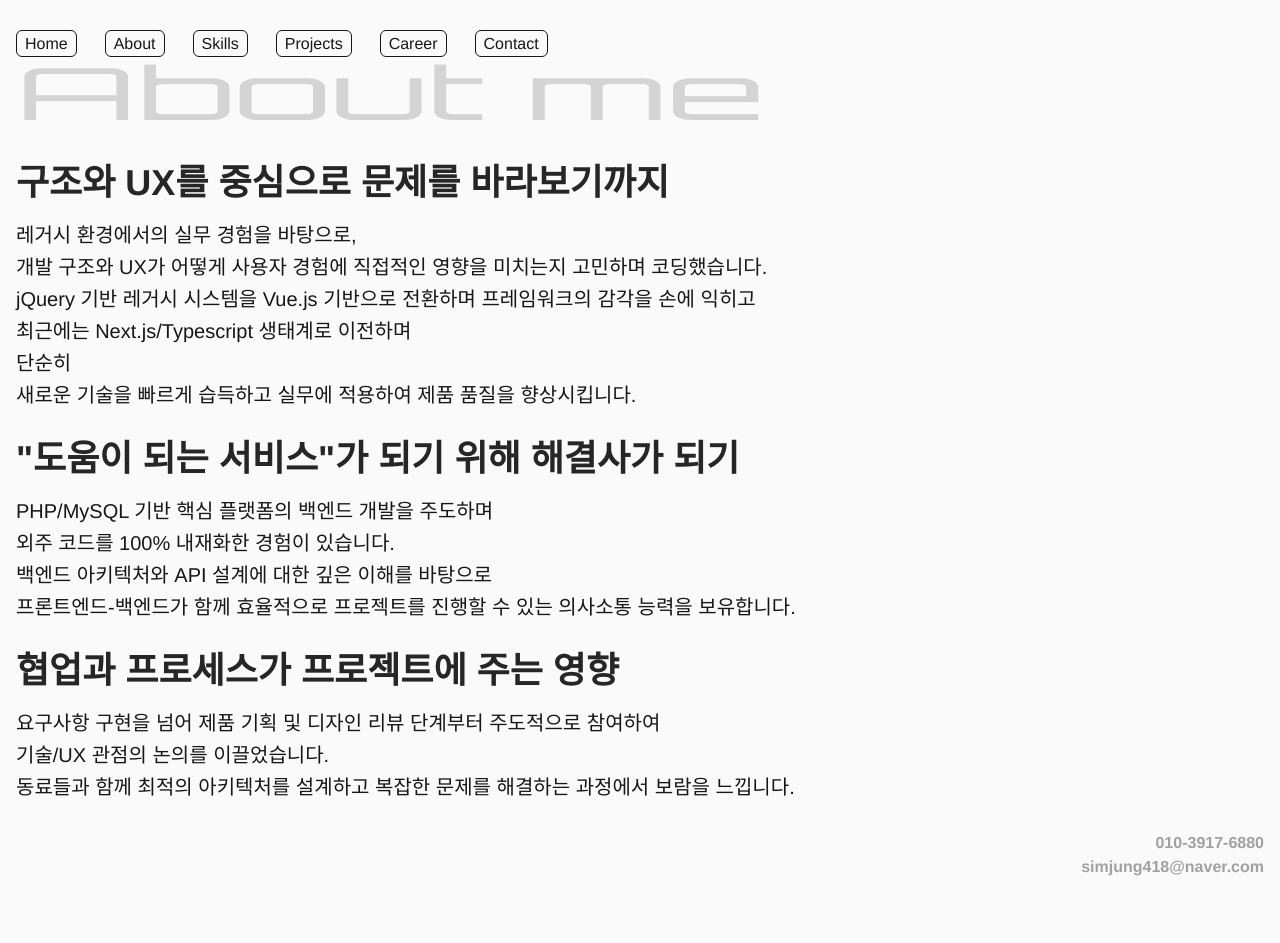
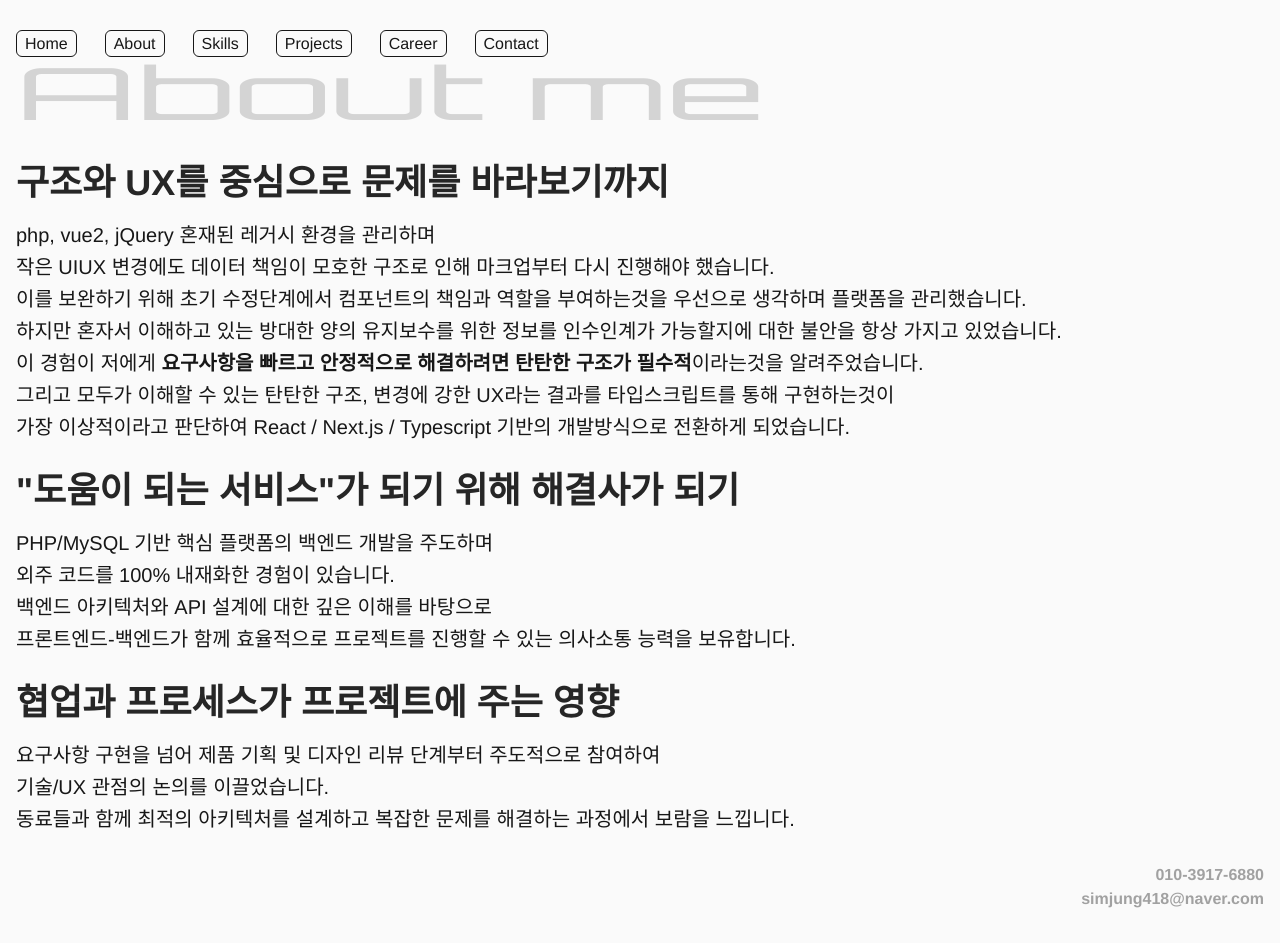
Before and after one commit to simjung418/portfolio-2025, a Next.js app: page /about in a window 1280 px wide. Shown: the top 943 px of the page. Before the commit the page ends 911 px from the top, so only its background shows below. Built offline with nearby package versions, Linux system fonts and the light colour scheme.

Commit message:
docs: about 섹션 1 텍스트 완성

```diff
--- a/app/about/page.tsx
+++ b/app/about/page.tsx
@@ -14,12 +14,13 @@ export default function AboutPage() {
           <dl>
             <dt>구조와 UX를 중심으로 문제를 바라보기까지</dt>
             <dd>
-              <p>레거시 환경에서의 실무 경험을 바탕으로,</p>
-              <p>개발 구조와 UX가 어떻게 사용자 경험에 직접적인 영향을 미치는지 고민하며 코딩했습니다.</p>
-              <p>jQuery 기반 레거시 시스템을 Vue.js 기반으로 전환하며 프레임워크의 감각을 손에 익히고</p>
-              <p>최근에는 Next.js/Typescript 생태계로 이전하며</p>
-              <p>단순히 </p>
-              <p>새로운 기술을 빠르게 습득하고 실무에 적용하여 제품 품질을 향상시킵니다.</p>
+              <p>php, vue2, jQuery 혼재된 레거시 환경을 관리하며</p>
+              <p>작은 UIUX 변경에도 데이터 책임이 모호한 구조로 인해 마크업부터 다시 진행해야 했습니다.</p>
+              <p>이를 보완하기 위해 초기 수정단계에서 컴포넌트의 책임과 역할을 부여하는것을 우선으로 생각하며 플랫폼을 관리했습니다.</p>
+              <p>하지만 혼자서 이해하고 있는 방대한 양의 유지보수를 위한 정보를 인수인계가 가능할지에 대한 불안을 항상 가지고 있었습니다.</p>
+              <p>이 경험이 저에게 <strong>요구사항을 빠르고 안정적으로 해결하려면 탄탄한 구조가 필수적</strong>이라는것을 알려주었습니다.</p>
+              <p>그리고 모두가 이해할 수 있는 탄탄한 구조, 변경에 강한 UX라는 결과를 타입스크립트를 통해 구현하는것이</p>
+              <p>가장 이상적이라고 판단하여 React / Next.js / Typescript 기반의 개발방식으로 전환하게 되었습니다.</p>
             </dd>
           </dl>
         </li>
```
